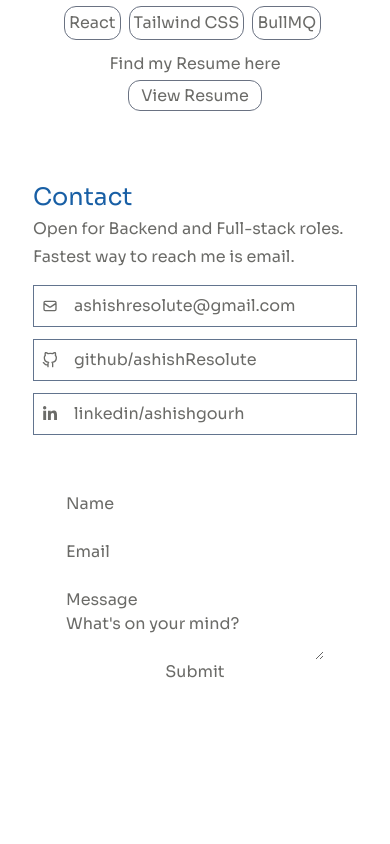
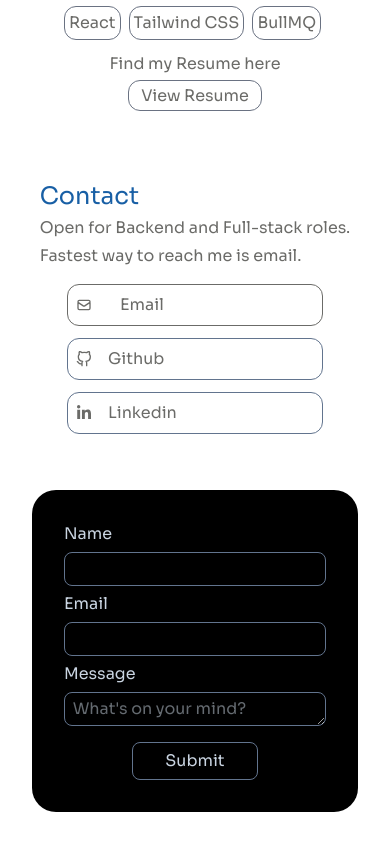
Before and after one commit to AshishResolute/portfolio, a React app: page / in a window 390 px wide. Shown: the part 3056-3900 px from the top of the page. Before the commit the page ends 3806 px from the top, so only its background shows below. Built offline with nearby package versions, Linux system fonts and the light colour scheme; the HTML template or start-up script is replaced by a standard one.

Commit message:
The Contact section is now responsive on all screen sizes

```diff
--- a/src/components/Contact.jsx
+++ b/src/components/Contact.jsx
@@ -5,29 +5,26 @@ import { contactDetails } from "../data/projects.data.js";
 
 export const Contact = () => {
   return (
-    <div className=" text-[#6b6b68]  p-8 pt-6 grid grid-cols-1 md:grid-cols-2 gap-6 border border-white">
-      <ContactDivBtns/>
-      <ContactForm/>
+    <div className=" text-[#6b6b68]  p-8 pt-6 grid grid-cols-1 md:grid-cols-2 gap-6 ">
+      <ContactDivBtns />
+      <ContactForm />
     </div>
   );
 };
 
-const ContactDivBtns = ()=>{
+const ContactDivBtns = () => {
   return (
-    <div className="space-y-4">
+    <div className="space-y-4 flex flex-col max-[750px]:items-center ">
       <ContactSrcDivHeader />
       <ContactInlineLinks />
     </div>
-  )
-}
-
-
-
+  );
+};
 
 const ContactSrcDivHeader = () => {
   return (
-    <div className="space-y-1">
-      <h2 className="text-[#185fa5] text-2xl">Contact</h2>
+    <div className="space-y-1 ">
+      <h2 className="text-[#185fa5] text-2xl ">Contact</h2>
       <p className="text-md">
         <span>Open for Backend and Full-stack roles.</span>
       </p>
@@ -40,26 +37,65 @@ const ContactSrcDivHeader = () => {
 
 const ContactInlineLinks = () => {
   return (
-    <div className=" space-y-3">
-      <a href={contactDetails.email} className="flex p-2 items-center gap-4 border border-slate-500 " target="_blank"><HiOutlineMail/> {contactDetails.email}</a>
-      <a href={contactDetails.github} className="flex p-2 items-center gap-4 border border-slate-500 " target="_blank"><FiGithub/> github/ashishResolute</a>
-      <a href={contactDetails.linkedin} className="flex p-2 items-center gap-4 border border-slate-500 " target="_blank"><FaLinkedinIn/> linkedin/ashishgourh</a>
+    <div className=" space-y-3  border-red-300 p-8 pt-0">
+      <a
+        href={`mailto:${contactDetails.email}`}
+        className="flex items-center gap-7 p-2 w-64 max-[350px]:w-44 max-[350px]:justify-center  border border-slate-500hover:border-slate-300 hover:bg-slate-800/50 transition-colors duration-300 rounded-xl"
+      >
+        <HiOutlineMail />
+        <span className="">Email</span>
+      </a>
+      <a
+        href={contactDetails.github}
+        className="flex p-2 items-center gap-4 w-64 max-[350px]:w-44 max-[350px]:justify-center border border-slate-500 hover:border-slate-300 hover:bg-slate-800/50 transition-colors duration-300 rounded-xl"
+        target="_blank"
+      >
+        <FiGithub />
+        <span className="">Github</span>
+      </a>
+      <a
+        href={contactDetails.linkedin}
+        className="flex p-2 items-center gap-4 w-64 max-[350px]:w-44 max-[350px]:justify-center border border-slate-500 hover:border-slate-300 hover:bg-slate-800/50 transition-colors duration-300 rounded-xl"
+        target="_blank"
+      >
+        <FaLinkedinIn />
+        <span className="">Linkedin</span>
+      </a>
     </div>
   );
 };
 
-const ContactForm = ()=>{
-  return(
-    <div className="border border-white p-8">
-      <form action="" className="flex flex-col">
+const ContactForm = () => {
+  return (
+    <div className=" p-8 text-slate-300 bg-black rounded-3xl ">
+      <form action="" className="flex flex-col space-y-1.5">
         <label htmlFor="name">Name</label>
-        <input type="text" />
+        <input
+          type="text"
+          className="border border-slate-500 rounded-lg p-1"
+          id="name"
+        />
         <label htmlFor="email">Email</label>
-        <input type="email" />
+        <input
+          type="email"
+          className="border border-slate-500 rounded-lg p-1"
+          id="email"
+        />
         <label htmlFor="message">Message</label>
-        <textarea name="message" id="message">What's on your mind?</textarea>
-        <input type="submit" />
+        <textarea
+          name="message"
+          id="message"
+          className=" border border-slate-500 rounded-lg p-1 field-sizing-content"
+          placeholder=" What's on your mind?"
+          id="message"
+        ></textarea>
+        <button
+          type="submit"
+          className="border border-slate-500 px-8 py-1.5 rounded-lg hover:bg-black hover:text-white transition-all transform hover:scale-110 duration-300 block m-auto mt-2.5"
+        >
+          Submit
+        </button>
       </form>
     </div>
-  )
-}
+  );
+};
```
